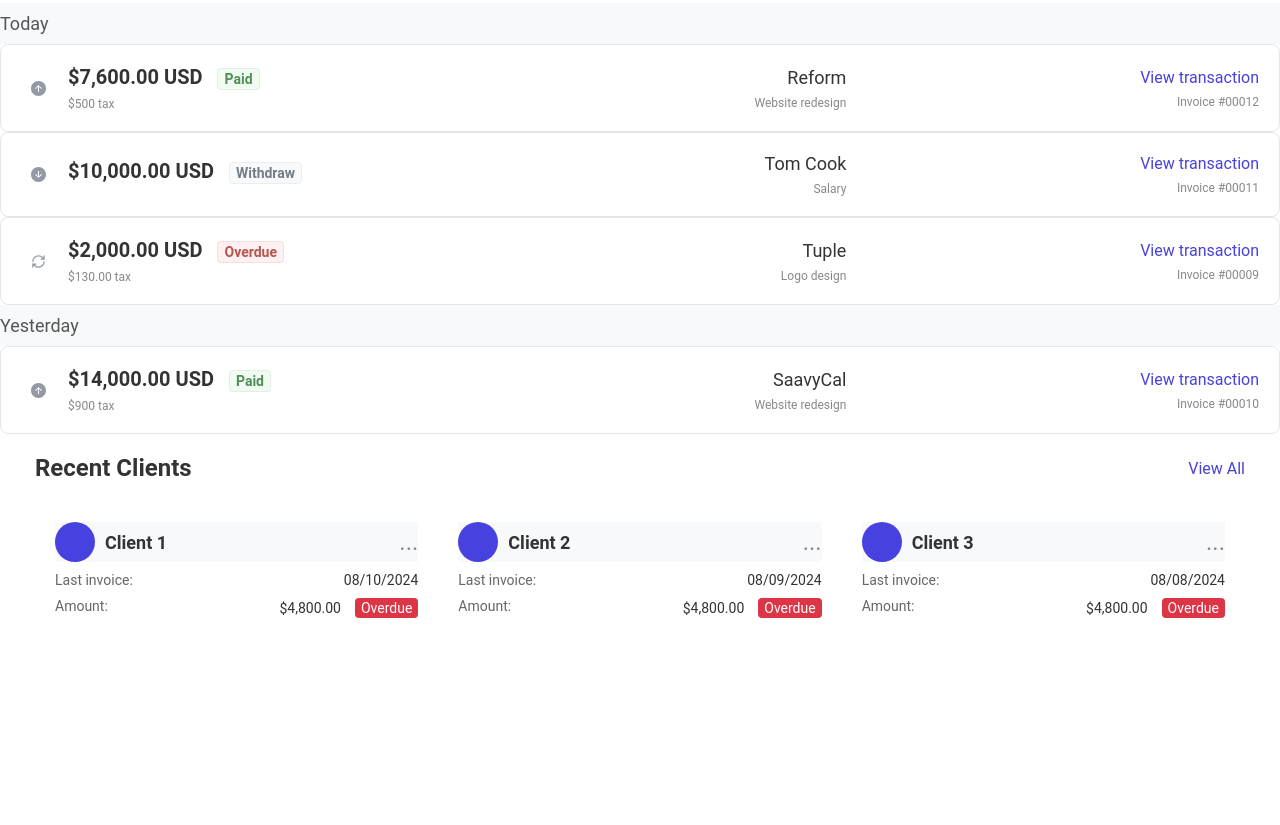
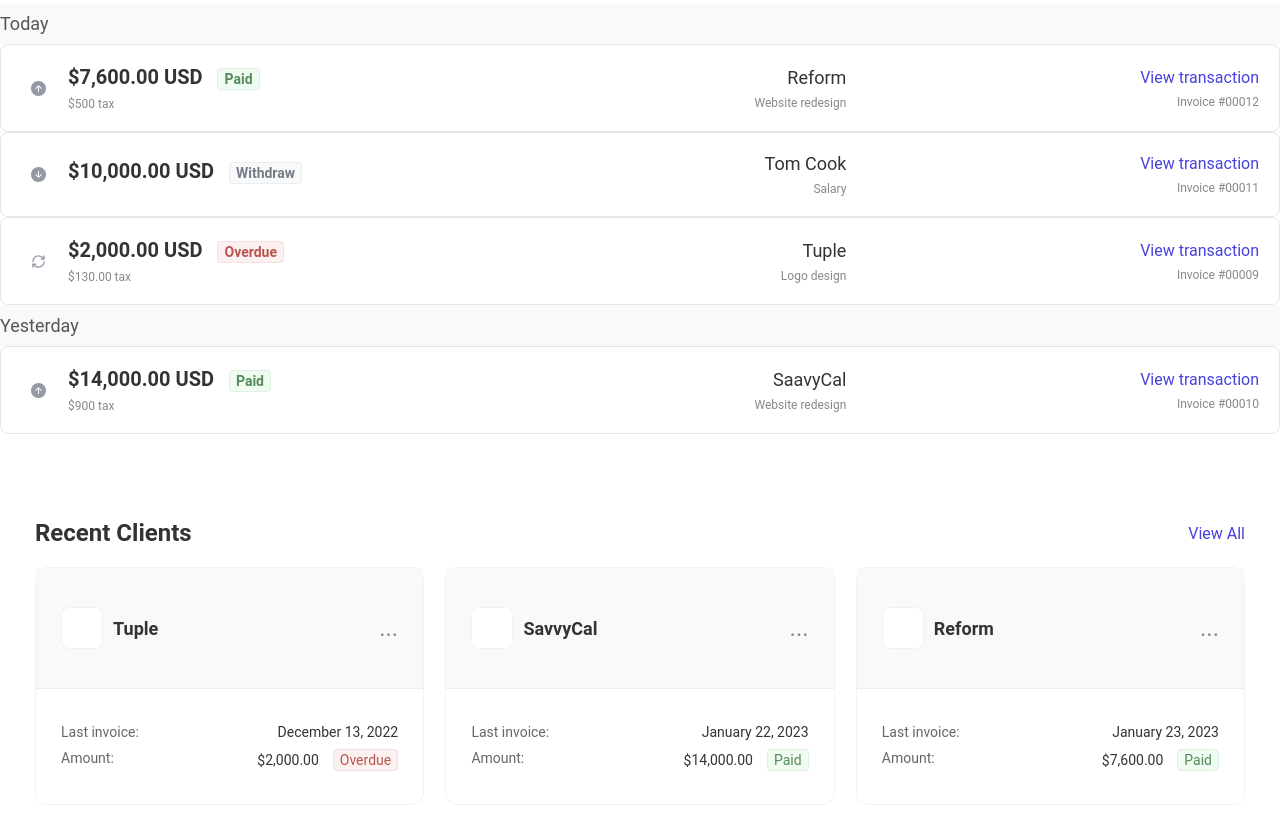
Before and after one commit to Jeremy-Rivera/Idea-Refinery-Frontend-Test, a plain HTML site: page index.html in a window 1280 px wide. Shown: the part 430-1255 px from the top of the page. Before the commit the page ends 1097 px from the top, so only its background shows below. Drawn offline with Linux system fonts and the light colour scheme; a web font is replaced by a local one.

```diff
--- a/index.html
+++ b/index.html
@@ -317,6 +317,7 @@
           </div>
         </div>
       </section>
+
       <section class="recent-clients">
         <div class="recent-clients__header">
           <h2 class="recent-clients__title">Recent Clients</h2>
@@ -327,22 +328,23 @@
           <div class="recent-clients__card">
             <div class="recent-clients__card-header">
               <div class="recent-clients__icon"></div>
-              <span class="recent-clients__client-name">Client 1</span>
+              <span class="recent-clients__client-name">Tuple</span>
               <div class="recent-clients__more-options">...</div>
             </div>
             <div class="recent-clients__card-body">
               <div class="recent-clients__row">
                 <span class="recent-clients__label">Last invoice:</span>
-                <span class="recent-clients__date">08/10/2024</span>
+                <span class="recent-clients__date">December 13, 2022</span>
               </div>
               <div class="recent-clients__row">
                 <span class="recent-clients__label">Amount:</span>
                 <div>
-                  <span class="recent-clients__amount">$4,800.00</span>
+                  <span class="recent-clients__amount">$2,000.00</span>
                   <span
-                    class="recent-clients__status recent-clients__status--overdue"
-                    >Overdue</span
-                  >
+                  class="recent-activity__status red"
+                  >Overdue</span
+                ></span
+              >
                 </div>
               </div>
             </div>
@@ -351,22 +353,22 @@
           <div class="recent-clients__card">
             <div class="recent-clients__card-header">
               <div class="recent-clients__icon"></div>
-              <span class="recent-clients__client-name">Client 2</span>
+              <span class="recent-clients__client-name">SavvyCal</span>
               <div class="recent-clients__more-options">...</div>
             </div>
             <div class="recent-clients__card-body">
               <div class="recent-clients__row">
                 <span class="recent-clients__label">Last invoice:</span>
-                <span class="recent-clients__date">08/09/2024</span>
+                <span class="recent-clients__date">January 22, 2023</span>
               </div>
               <div class="recent-clients__row">
                 <span class="recent-clients__label">Amount:</span>
                 <div>
-                  <span class="recent-clients__amount">$4,800.00</span>
+                  <span class="recent-clients__amount">$14,000.00</span>
                   <span
-                    class="recent-clients__status recent-clients__status--overdue"
-                    >Overdue</span
-                  >
+                  class="recent-activity__status green"
+                  >Paid</span
+                >
                 </div>
               </div>
             </div>
@@ -375,22 +377,22 @@
           <div class="recent-clients__card">
             <div class="recent-clients__card-header">
               <div class="recent-clients__icon"></div>
-              <span class="recent-clients__client-name">Client 3</span>
+              <span class="recent-clients__client-name">Reform</span>
               <div class="recent-clients__more-options">...</div>
             </div>
             <div class="recent-clients__card-body">
               <div class="recent-clients__row">
                 <span class="recent-clients__label">Last invoice:</span>
-                <span class="recent-clients__date">08/08/2024</span>
+                <span class="recent-clients__date">January 23, 2023</span>
               </div>
               <div class="recent-clients__row">
                 <span class="recent-clients__label">Amount:</span>
                 <div>
-                  <span class="recent-clients__amount">$4,800.00</span>
+                  <span class="recent-clients__amount">$7,600.00</span>
                   <span
-                    class="recent-clients__status recent-clients__status--overdue"
-                    >Overdue</span
-                  >
+                  class="recent-activity__status green"
+                  >Paid</span
+                >
                 </div>
               </div>
             </div>
--- a/styles.css
+++ b/styles.css
@@ -126,6 +126,14 @@
   padding: 10px 20px;
   border-radius: 7px;
   font-size: 14px;
+  cursor: pointer;
+}
+
+.cashflow__new-invoice:hover {
+  color: #4741df;
+  background-color: #fff;
+  outline: 1px solid #4741df;
+  transition: 0.2s ease-in-out;
   cursor: pointer;
 }
 
@@ -318,6 +326,7 @@
 
 .recent-clients {
   padding: 20px 35px;
+  margin-top: 65px;
   background-color: #fff;
 }
 
@@ -348,25 +357,30 @@
 .recent-clients__card {
   width: 32%;
   border-radius: 10px;
-  padding: 20px;
   display: flex;
   flex-direction: column;
   justify-content: space-between;
+  border: rgba(118, 124, 134, 0.1) 1px solid;
+  border-radius: 12px;
 }
 
 .recent-clients__card-header {
+  height: 120px;
+  padding: 0 25px;
   background-color: #f8f9fb;
   display: flex;
   justify-content: space-between;
   align-items: center;
   margin-bottom: 10px;
+  border-bottom: rgba(118, 124, 134, 0.1) 1px solid;
 }
 
 .recent-clients__icon {
   width: 40px;
   height: 40px;
-  background-color: #4741df;
-  border-radius: 50%;
+  border: rgba(118, 124, 134, 0.1) 1px solid;
+  background-color: white;
+  border-radius: 8px;
   display: flex;
   align-items: center;
   justify-content: center;
@@ -390,6 +404,8 @@
 .recent-clients__card-body {
   display: flex;
   flex-direction: column;
+  max-height: 120px;
+  margin: 25px 25px;
 }
 
 .recent-clients__row {
```
